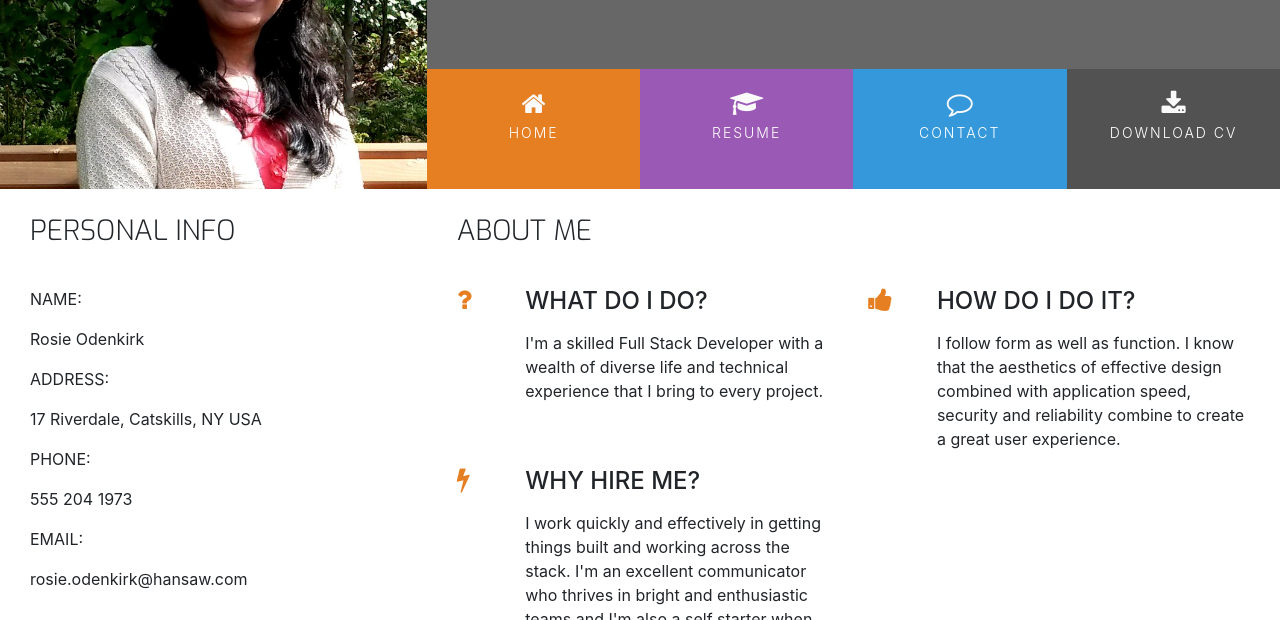
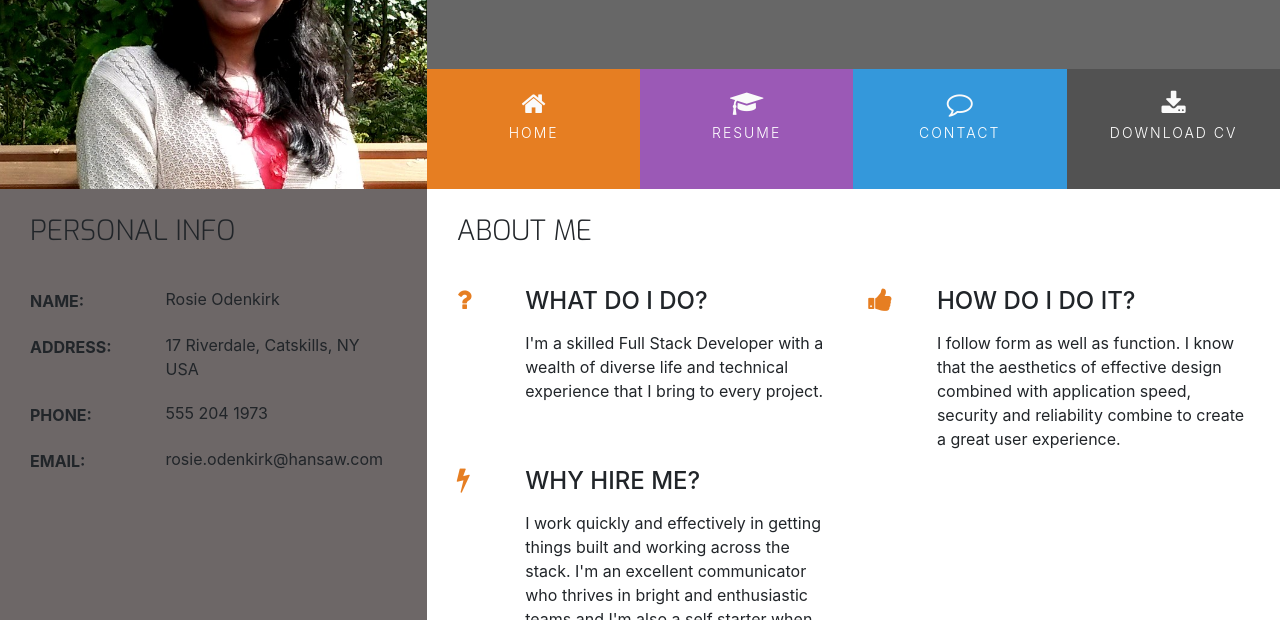
Before and after one commit to RoshnaVakkeel/Resume, a plain HTML site: page index.html in a window 1280 px wide. Shown: the part 180-800 px from the top of the page. Drawn offline with nearby package versions, Linux system fonts and the light colour scheme.

Commit message:
Add personal infostyling

```diff
--- a/assets/css/style.css
+++ b/assets/css/style.css
@@ -8,6 +8,10 @@
 
 .bg-color-three-reasons {
     background-color: #fff;
+}
+
+.bg-color-personal-info {
+    background-color: #6d6767;
 }
 
 .ui-menu-color-home {
@@ -24,23 +28,6 @@
 
 .ui-menu-color-download {
     background-color: #525252;
-}
-
-.row-table {
-    display: table;
-}
-
-.section-column {
-    display: table-cell;
-    padding: 0 30px 30px;
-    float: none;
-}
-
-.section-heading {
-    font-family: "Exo", sans-serif;
-    font-weight: 300;
-    margin-top: 25px;
-    margin-bottom: 40px;
 }
 
 /* ----------------------------------------Special paddings/margins/text */
@@ -238,3 +225,38 @@ footer {
 .three-reasons-heading {
     margin-bottom: 15px;
 }
+
+/* ----------------------------------------Personal Info */
+
+.personal-info-item {
+    margin-bottom: 20px;
+    display: block;
+    clear: both;
+}
+
+.personal-info-item .key,
+.personal-info-item .value {
+    padding-right: 8px;
+    display: inline-block;
+}
+
+.personal-info-item .key p,
+.personal-info-item .value p {
+    margin: 0;
+}
+
+.personal-info-item .key {
+    width: 30%;
+    margin-right: 21px;
+    padding-top: 2px;
+    vertical-align: top;
+}
+
+.personal-info-item .key p {
+    font-weight: 700;
+}
+
+.personal-info-item .value {
+    position: relative;
+    width: 60%;
+}
--- a/index.html
+++ b/index.html
@@ -8,7 +8,7 @@
     <link rel="stylesheet" href="https://maxcdn.bootstrapcdn.com/font-awesome/4.7.0/css/font-awesome.min.css" type="text/css" />
     <link rel="stylesheet" href="https://cdnjs.cloudflare.com/ajax/libs/hover.css/2.1.1/css/hover-min.css" type="text/css" />
     <link rel="stylesheet" href="assets/css/style.css">
-    <title>Document</title>
+    <title>Rosie</title>
 </head>
 <body>
     <header>
```
